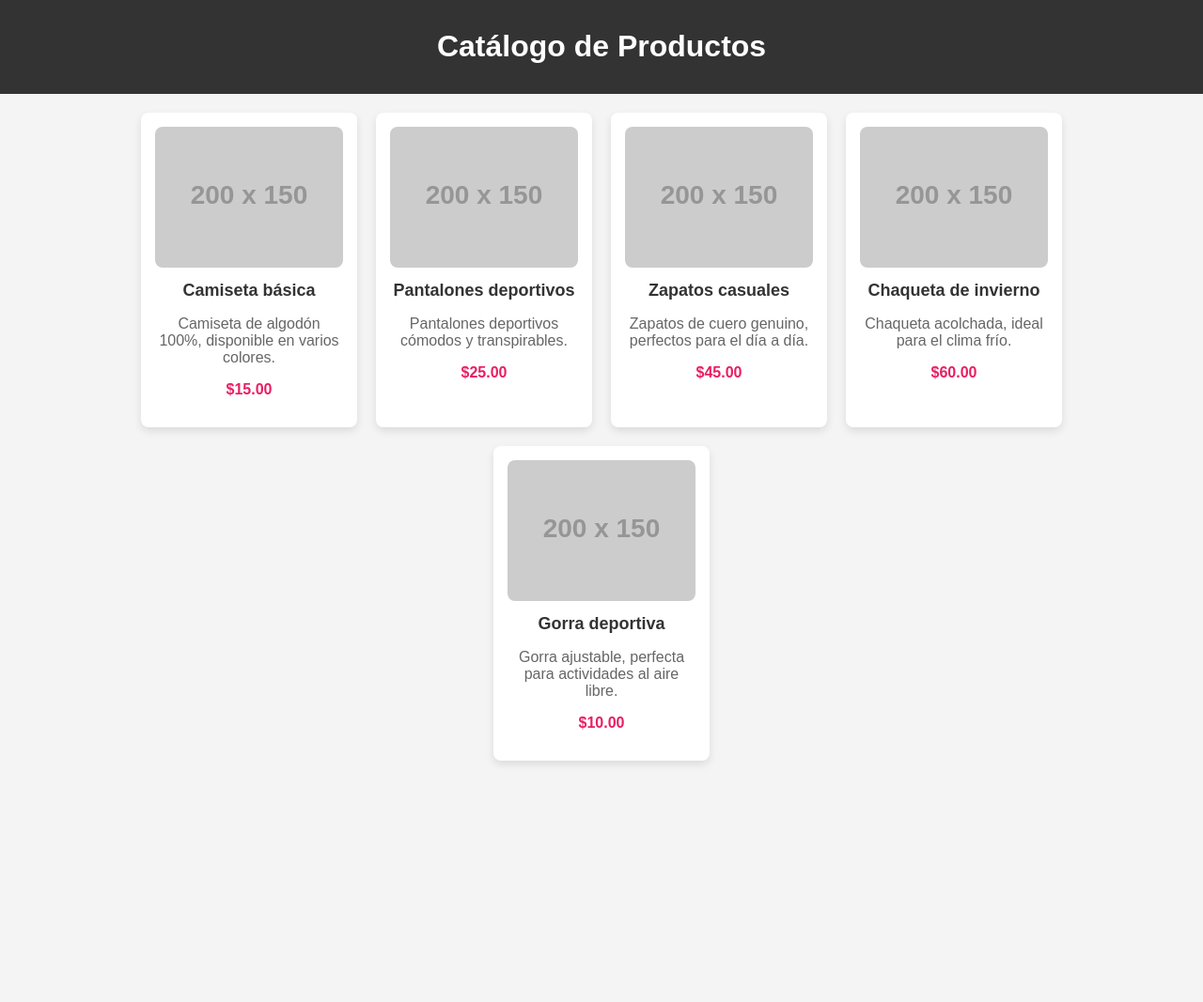
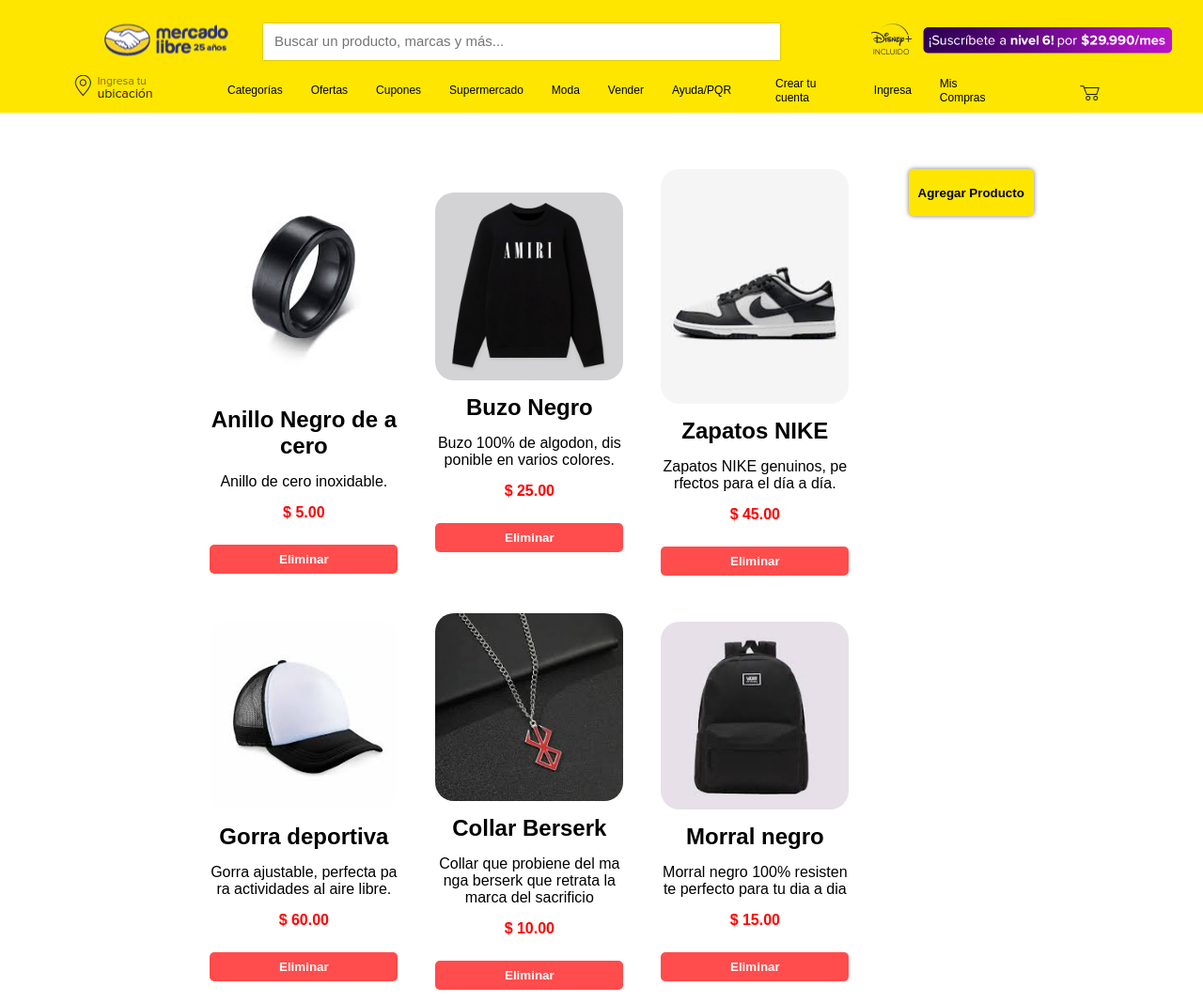
Before and after one commit to Firentis/Mercado_Libre_Steam, a plain HTML site: page index.html in a window 1280 px wide. Shown: the top 1067 px of the page at 94% size. Before the commit the page ends 830 px from the top, so only its background shows below. Drawn offline with Linux system fonts and the light colour scheme; placeholder pictures from the web are drawn by us.

Commit message:
Esto es otro commit

```diff
--- a/index.html
+++ b/index.html
@@ -1,18 +1,67 @@
-<!DOCTYPE html>
+<!DOCTYPE html5>
 <html lang="es">
 <head>
   <meta charset="UTF-8">
   <meta name="viewport" content="width=device-width, initial-scale=1.0">
   <title>Catálogo de Productos</title>
   <link rel="stylesheet" href="style.css">
+  <link type="favicon" rel="icon" href="./src/icono.webp">
 </head>
 <body>
   <header>
-    <h1>Catálogo de Productos</h1>
+    <nav class="Nav_1">
+      <div class="logo"></div>
+      <form>
+        <input type="text" placeholder="Buscar un producto, marcas y más...">
+      </form>
+      <div class="otroLogo"></div>
+    </nav>
+
+    <nav class="Nav_2">
+      <div class="ubicacion"></div>
+      <ul>
+        <li><a href="#">Categorías</a></li>
+        <li><a href="#">Ofertas</a></li>
+        <li><a href="#">Cupones</a></li>
+        <li><a href="#">Supermercado</a></li>
+        <li><a href="#">Moda</a></li>
+        <li><a href="#">Vender</a></li>
+        <li><a href="#">Ayuda/PQR</a></li>
+      </ul>
+
+      <nav class="registro">
+        <ul>
+          <li><a href="#">Crear tu cuenta</a></li>
+          <li><a href="#">Ingresa</a></li>
+          <li><a href="#">Mis Compras</a></li>
+        </ul>
+        <div class="carrito"></div>
+      </nav>
+    </nav>
   </header>
+
   <main>
     <div class="catalogo" id="catalogo"></div>
+
+    <button class="llamar" onclick="toggleSidebar()">Agregar Producto</button>
+
+      <!-- Sidebar para agregar productos -->
+  <aside class="sidebar" id="sidebar">
+
+    <h2>Agregar Nuevo Producto</h2>
+    <form id="formAgregarProducto"a>
+      <input type="text" id="nombre" placeholder="Nombre del producto" required>
+      <input type="number" id="precio" placeholder="Precio" required>
+      <textarea id="descripcion" placeholder="Descripción" required></textarea>
+      <input type="text" id="imagen" placeholder="URL de la imagen" required>
+      <button type="submit">Agregar Producto</button>
+      <button class="close-btn" onclick="toggleSidebar()">Cerrar</button>
+    </form>
+  </aside>
   </main>
-  <script src="./src/script.js">  </script>
+
+
+
+  <script src="script.js">  </script>
 </body>
 </html>
--- /dev/null
+++ b/script.js
@@ -0,0 +1,125 @@
+const productos = [
+    {
+      nombre: "Anillo Negro de acero",
+      precio:   5.00,
+      descripcion: "Anillo de cero inoxidable.",
+      imagen: "./src/productos/anillo.jpeg"
+    },
+    {
+      nombre: "Buzo Negro",
+      precio: 25.00,
+      descripcion: "Buzo 100% de algodon,  disponible en varios colores.",
+      imagen: "./src/productos/Buzo.webp"
+    },
+    {
+      nombre: "Zapatos NIKE",
+      precio: 45.00,
+      descripcion: "Zapatos NIKE genuinos, perfectos para el día a día.",
+      imagen: "./src/productos/zapatos.jpeg"
+    },
+    {
+      nombre: "Gorra deportiva",
+      precio: 60.00,
+      descripcion: "Gorra ajustable, perfecta para actividades al aire libre.",
+      imagen: "./src/productos/Gorra.jpeg"
+    },
+    {
+      nombre: "Collar Berserk",
+      precio: 10.00,
+      descripcion: "Collar que probiene del manga berserk que retrata la marca del sacrificio",
+      imagen: "./src/productos/collar.jpeg"
+    },
+    {
+      nombre: "Morral negro",
+      precio: 15.00,
+      descripcion: "Morral negro 100% resistente perfecto para tu dia a dia",
+      imagen: "./src/productos/morral.jpeg"
+    },
+   {
+    nombre: "RTX 4090",
+    precio: 1500.00,
+    descripcion: "Poderosa Grafica RTX 4090 perfecta para el gaming",
+    imagen: "./src/productos/rtx.jpeg"
+  }
+
+
+
+  ];
+
+
+  function mostrarProductos() {
+    const catalogo = document.getElementById("catalogo");
+    catalogo.innerHTML = ""; // Limpiar catálogo antes de cargar los nuevos productos
+    productos.forEach(function(item,index) {
+      const tarjetaProducto = document.createElement("div");
+      tarjetaProducto.classList.add("producto");
+      tarjetaProducto.setAttribute("data-id",index)
+
+      const img = document.createElement("img");
+      img.src = item.imagen;
+      img.alt = item.nombre;
+      tarjetaProducto.appendChild(img);
+
+      const nombre = document.createElement("h2");
+      nombre.innerText = item.nombre;
+      tarjetaProducto.appendChild(nombre);
+
+      const descripcion = document.createElement("p");
+      descripcion.innerText = item.descripcion;
+      tarjetaProducto.appendChild(descripcion);
+
+      const precio = document.createElement("p");
+      precio.innerText = "$ " +  item.precio.toFixed(2);
+      precio.classList.add("precio")
+      tarjetaProducto.appendChild(precio);
+
+      const eliminar = document.createElement("button")
+      eliminar.innerHTML = "Eliminar"
+      eliminar.classList.add("eliminar")
+      eliminar.addEventListener("click",function(){
+        eliminarProducto(index)
+      });
+      tarjetaProducto.appendChild(eliminar)
+
+      catalogo.appendChild(tarjetaProducto);
+    });
+  }
+
+  // Función para mostrar/ocultar el sidebar
+  function toggleSidebar() {
+    const sidebar = document.getElementById("sidebar");
+    sidebar.classList.toggle("show");
+  }
+  // Funcion para eliminar las tarjetas
+
+  function eliminarProducto(index){
+    productos.splice(index,1)
+    mostrarProductos()
+  }
+  // Función para agregar un nuevo producto
+  document.getElementById("formAgregarProducto").addEventListener("submit", function(e) {
+    e.preventDefault();
+    const nombre = document.getElementById("nombre").value;
+    const precio = parseFloat(document.getElementById("precio").value);
+    const descripcion = document.getElementById("descripcion").value;
+    const imagen = document.getElementById("imagen").value;
+
+    productos.push({
+      nombre,
+      precio,
+      descripcion,
+      imagen
+    });
+
+    // Recargar los productos en el catálogo
+    mostrarProductos();
+
+    // Cerrar el sidebar
+    toggleSidebar();
+
+    // Limpiar el formulario
+    e.target.reset();
+  });
+
+  // Inicializar los productos en el catálogo
+  mostrarProductos();
--- a/src/script.js
+++ /dev/null
@@ -1,65 +0,0 @@
-const productos = [
-    {
-      nombre: "Camiseta básica",
-      precio: "$15.00",
-      descripcion: "Camiseta de algodón 100%, disponible en varios colores.",
-      imagen: "https://via.placeholder.com/200x150?text=Camiseta"
-    },
-    {
-      nombre: "Pantalones deportivos",
-      precio: "$25.00",
-      descripcion: "Pantalones deportivos cómodos y transpirables.",
-      imagen: "https://via.placeholder.com/200x150?text=Pantalones"
-    },
-    {
-      nombre: "Zapatos casuales",
-      precio: "$45.00",
-      descripcion: "Zapatos de cuero genuino, perfectos para el día a día.",
-      imagen: "https://via.placeholder.com/200x150?text=zapato"
-    },
-    {
-      nombre: "Chaqueta de invierno",
-      precio: "$60.00",
-      descripcion: "Chaqueta acolchada, ideal para el clima frío.",
-      imagen: "https://via.placeholder.com/200x150?text=Chaqueta"
-    },
-    {
-      nombre: "Gorra deportiva",
-      precio: "$10.00",
-      descripcion: "Gorra ajustable, perfecta para actividades al aire libre.",
-      imagen: "https://via.placeholder.com/200x150?text=Gorra"
-    }
-  ];
-
-function mostrarProductos() {
-  const catalogo = document.getElementById("catalogo")
-
-  productos.forEach(function(productos){
-    const tarjetaProductos = document.createElement("div")
-    tarjetaProductos.classList.add("producto")
-
-    const img = document.createElement("img")
-    img.src = productos.imagen
-    img.alt = productos.nombre
-    tarjetaProductos.appendChild(img)
-
-    const nombre = document.createElement("h2")
-    nombre.textContent = productos.nombre
-    tarjetaProductos.appendChild(nombre)
-
-    const descripcion = document.createElement("p")
-    descripcion.textContent = productos.descripcion
-    tarjetaProductos.appendChild(descripcion)
-
-
-    const precio = document.createElement("p")
-    precio.textContent = productos.precio
-    precio.classList.add("precio")
-    tarjetaProductos.appendChild(precio)
-
-
-    catalogo.appendChild(tarjetaProductos)
-  })
-}
-
-mostrarProductos();
--- a/style.css
+++ b/style.css
@@ -1,57 +1,281 @@
+* {
+  margin: 0;
+  padding: 0;
+}
+
 body {
   font-family: Arial, sans-serif;
-    margin: 0;
-    padding: 0;
   display: flex;
   flex-direction: column;
   align-items: center;
-    background-color: #f4f4f4;
+  justify-content: center;
+  width: 100%;
 }
 
 header {
-    background-color: #333;
+  background-color: #ffe600;
   color: #fff;
   width: 100%;
-    text-align: center;
-    padding: 10px;
+  height: 15%;
+  display: flex;
+  flex-direction: column;
+  align-items: center;
+  justify-content: center;
+  position: fixed;
+  top: 0;
+  z-index: 2;
 }
 
-  .catalogo {
+.logo {
+  background-image: url(./src/logo.png);
+  background-repeat: no-repeat;
+  background-position: center;
+  width: 200px;
+  height: 50px;
+  margin-left: 90px;
+}
+
+.Nav_1 {
+  width: 100%;
   display: flex;
-    flex-wrap: wrap;
-    gap: 20px;
-    padding: 20px;
-    max-width: 1200px;
+  align-items: center;
+  justify-content: center;
+  color: black;
+}
+
+.Nav_1 input {
+  width: 550px;
+  padding: 12px;
+  border: none;
+  margin-right: 70px;
+  box-shadow: 0px 0px 2px rgba(0, 0, 0, 0.342);
+}
+
+.Nav_1 input:focus {
+  outline: 1px solid blue;
+}
+
+.Nav_1 input::placeholder {
+  font-size: 15px;
+}
+
+.otroLogo {
+  width: 400px;
+  height: 70px;
+  background-image: url(./src/disney.png);
+  background-position: center;
+  background-repeat: no-repeat;
+}
+
+.Nav_2 {
+  width: 100%;
+  display: flex;
+  justify-content: space-evenly;
+  align-items: center;
+}
+
+.ubicacion {
+  width: 100px;
+  height: 30px;
+  background-image: url(./src/ubicacion.png);
+  background-position: center;
+  background-repeat: no-repeat;
+}
+
+.Nav_2 a {
+  text-decoration: none;
+  font-size: 12px;
+  color: black;
+}
+
+.Nav_2 ul {
+  width: 40%;
+  display: flex;
+  justify-content: space-between;
+  align-items: center;
+  list-style: none;
+}
+
+.Nav_2 li {
+  margin-right: 30px;
+}
+
+.registro {
+  width: 30%;
+  display: flex;
+  align-items: center;
+}
+
+.registro ul {
+  margin-right: 50px;
+  width: 70%;
+  display: flex;
   justify-content: center;
 }
 
-  .producto {
-    background-color: #fff;
-    border-radius: 8px;
-    box-shadow: 0 4px 8px rgba(0, 0, 0, 0.1);
-    width: 200px;
-    text-align: center;
-    padding: 15px;
+.carrito {
+  width: 30%;
+  background-image: url(./src/Carrito.png);
+  background-repeat: no-repeat;
+  width: 30px;
+  height: 30px;
 }
 
-  .producto img {
-    width: 100%;
-    height: auto;
-    border-radius: 8px;
+main{
+  background-color:white  ;
+  height: 100%;
+  width: 90%;
+  display: flex;
+  justify-content: center;
+  padding: 20px;
+  margin-top: 150px;
 }
 
-  .producto h2 {
-    font-size: 18px;
-    color: #333;
-    margin: 10px 0;
+
+.llamar{
+  height: 50px;
+  margin-top: 10px;
+  margin-right:20px ;
+  padding: 10px;
+  background-color: #ffe600;
+  border-radius: 5px;
+  border: none;
+  box-shadow: 0px 0px 5px rgba(0, 0, 0, 0.527);
+  cursor: pointer;
+  font-weight: 900;
+}
+.catalogo {
+  display: flex;
+  justify-content: center;
+  align-items: center;
+  height: 70%;
+  width: 70%;
+  flex-wrap: wrap;
+  gap: 20px;
+
 }
 
-  .producto p {
-    font-size: 16px;
-    color: #666;
+.producto {
+position: relative;
+z-index: 1;
+  width: 200px;
+  height: calc(70%-30%);
+  display: flex;
+  flex-direction: column;
+  padding: 10px;
+  gap: 15px;
+  border-radius: 10px ;
+  text-align: center;
+  transition: 350ms;
+  word-break: break-all;
+
+}
+.producto:hover{
+  transform: scale(1.05);
+box-shadow: 0px 0px 6px black ;
+position: relative;
+}
+.producto img {
+  width: 200px;
+  border-radius: 20px;
+}
+.producto .precio{
+color: red;
+font-weight: bolder;
 }
 
-  .producto .precio {
+/* Estilos del Sidebar */
+.sidebar {
+/* position: fixed; */
+  top: 0;
+  right: 0;
+  z-index: 1;
+  width: 300px;
+  height: 100%;
+  background-color: #f1f1f1;
+  padding: 20px;
+  box-shadow: -4px 0 10px rgba(0, 0, 0, 0.1);
+  display: none;
+  flex-direction: column;
+  transition: 350ms;
+  margin-right: 20px;
+}
+
+.sidebar.show {
+  display: flex;
+  align-items: center;
+  transition: 350ms;
+  padding: 50px;
+}
+.sidebar h2{
+  margin:10px 0px ;
+}
+
+.sidebar form{
+  display: flex;
+  flex-direction: column;
+  align-items: center;
+  width: 100%;
+}
+.sidebar form input,
+.sidebar form textarea {
+  width: 100%;
+  margin-bottom: 10px;
+  margin-top: 10px;
+  padding: 10px;
+  border: 1px solid #ddd;
+  border-radius: 5px;
+}
+.sidebar input, textarea:focus{
+outline: none;
+}
+
+.sidebar form button {
+  padding: 10px 20px;
+  background-color: #ffe600;
+  border: none;
+  border-radius: 5px;
+  cursor: pointer;
+  transition: 350ms;
+  width: 100%;
+  border-radius: 20px;
+  margin-bottom: 20px;
+  font-weight: 700;
+}
+
+.sidebar form button:hover {
+  background-color: #f1c400;
+}
+
+.sidebar .close-btn {
+  background: #ff4c4c;
+  color: white;
+  border: none;
+  padding: 10px;
+  cursor: pointer;
+  text-align: center;
+  margin-bottom: 10px;
+  width: 100%;
+  border-radius: 20px;
+  cursor: pointer;
+  font-weight: 700;
+}
+.sidebar .close-btn{
+  background-color: #ff4c4c;
+
+}
+
+.eliminar {
+  background-color: #ff4c4c;
+  color: white;
+  border: none;
+  padding: 8px;
+  border-radius: 5px;
+  cursor: pointer;
+  margin-top: 10px;
   font-weight: bold;
-    color: #e91e63;
 }
+
+.eliminar:hover {
+  background-color: #e63946;
+}
```
Also changed, not shown: package.json (deleted, +0 -19 lines), edddd.txt (deleted), src/Carrito.png (added), src/disney.png (added), src/icono.webp (added), src/logo.png (added), src/productos/Buzo.webp (added), src/productos/Gorra.jpeg (added), src/productos/anillo.jpeg (added), src/productos/collar.jpeg (added), src/productos/morral.jpeg (added), src/productos/rtx.jpeg (added), src/productos/zapatos.jpeg (added), src/ubicacion.png (added), 1 other file. Lines whose indentation alone changed are shown as unchanged.
